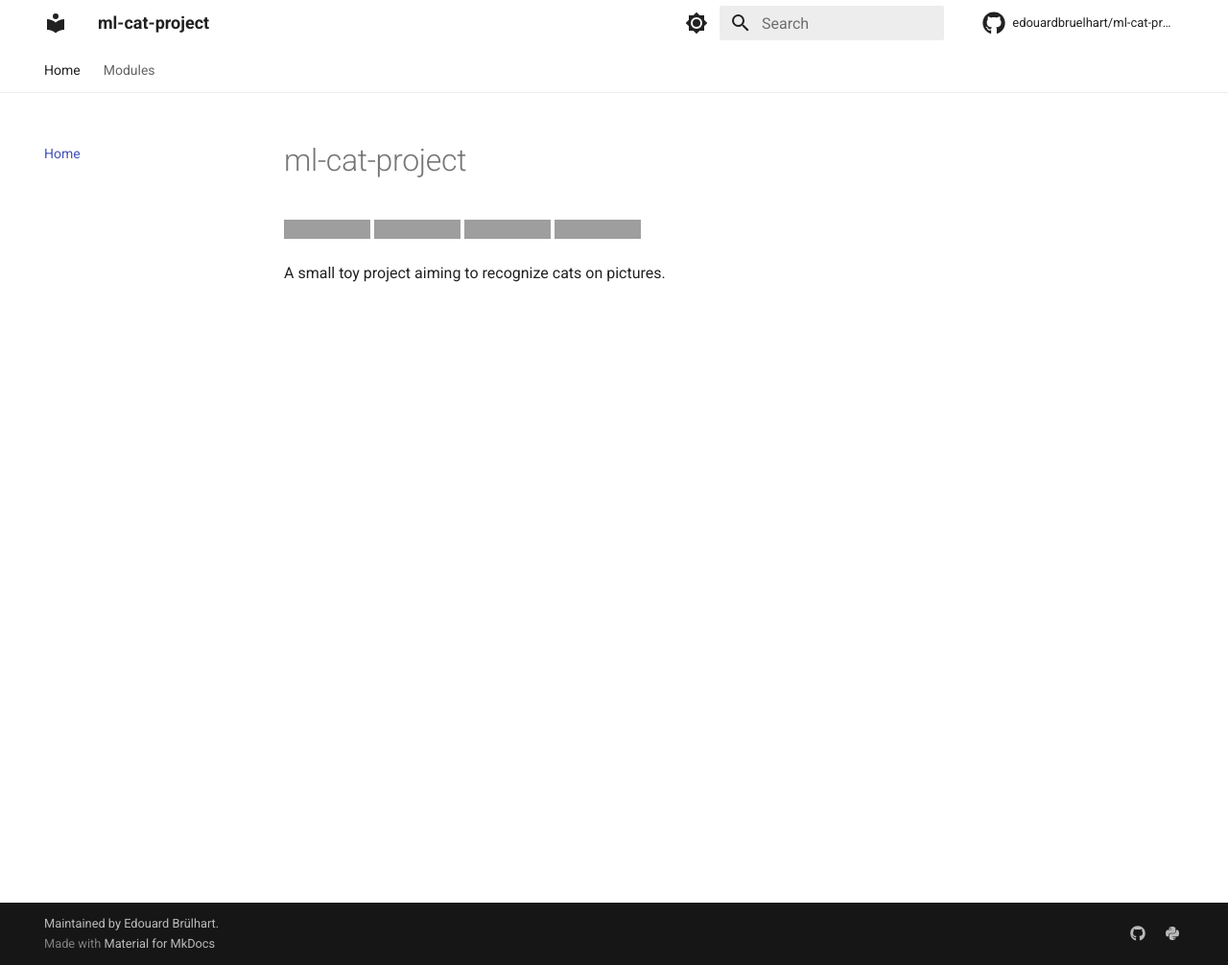
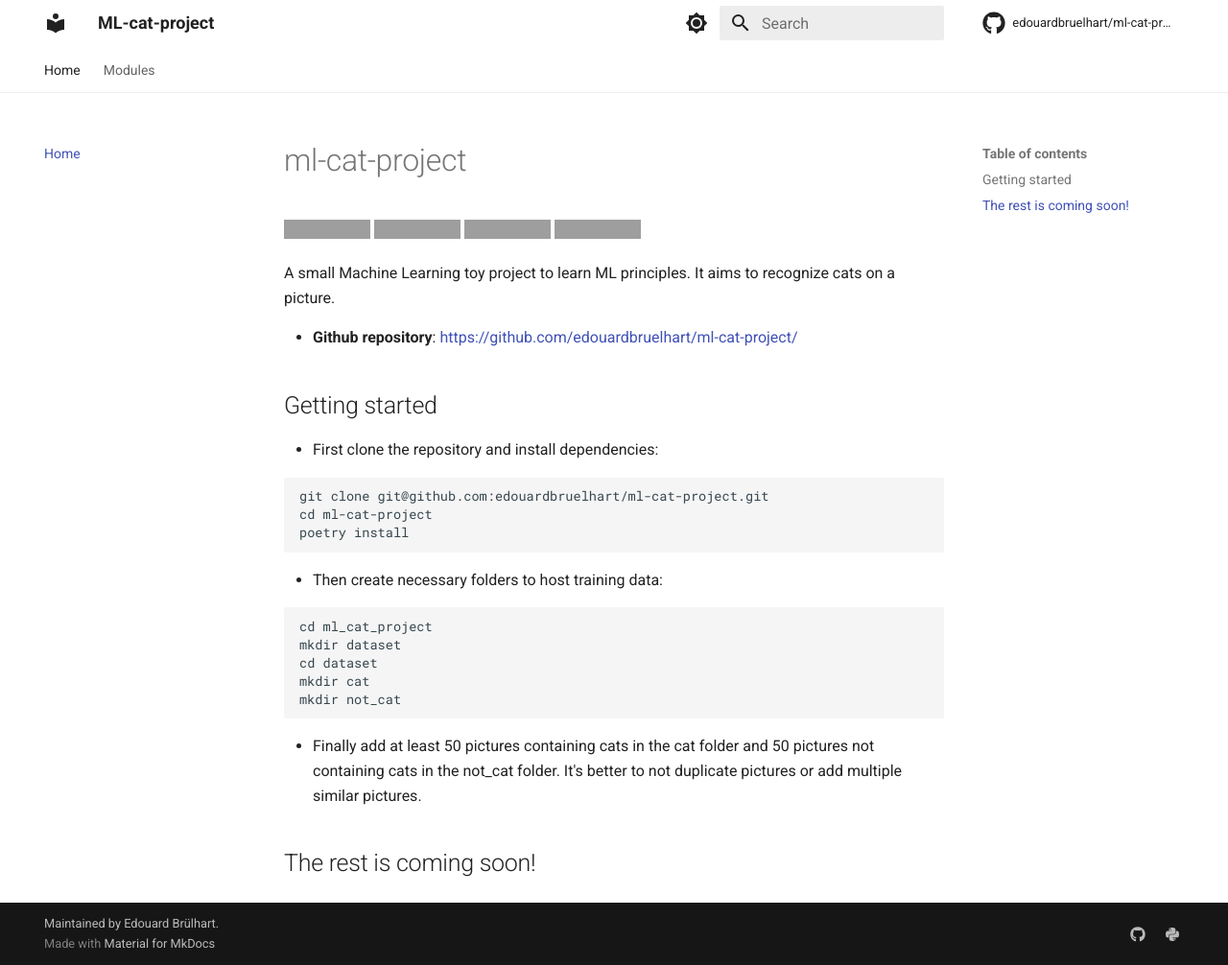
Before and after one commit to edouardbruelhart/ml-cat-project, an MkDocs documentation site: the page built from docs/index.md, in a window 1280 px wide and 1006 px high. Shown: the whole window at 96% size. Built offline with MkDocs 1.6.1 and Material for MkDocs 9.7.7, drawn with Linux system fonts in a browser that asks for light colours; comment, search, counter and statistics services are not loaded; grey boxes are pictures that could not be loaded.

Commit message:
Updated documentation home pagje

````diff
--- a/docs/index.md
+++ b/docs/index.md
@@ -2,7 +2,33 @@
 
 [![Release](https://img.shields.io/github/v/release/edouardbruelhart/ml-cat-project)](https://img.shields.io/github/v/release/edouardbruelhart/ml-cat-project)
 [![Build status](https://img.shields.io/github/actions/workflow/status/edouardbruelhart/ml-cat-project/main.yml?branch=main)](https://github.com/edouardbruelhart/ml-cat-project/actions/workflows/main.yml?query=branch%3Amain)
+[![codecov](https://codecov.io/gh/edouardbruelhart/ml-cat-project/branch/main/graph/badge.svg)](https://codecov.io/gh/edouardbruelhart/ml-cat-project)
 [![Commit activity](https://img.shields.io/github/commit-activity/m/edouardbruelhart/ml-cat-project)](https://img.shields.io/github/commit-activity/m/edouardbruelhart/ml-cat-project)
-[![License](https://img.shields.io/github/license/edouardbruelhart/ml-cat-project)](https://img.shields.io/github/license/edouardbruelhart/ml-cat-project)
 
-A small toy project aiming to recognize cats on pictures.
+A small Machine Learning toy project to learn ML principles. It aims to recognize cats on a picture.
+
+- **Github repository**: <https://github.com/edouardbruelhart/ml-cat-project/>
+
+## Getting started
+
+- First clone the repository and install dependencies:
+
+```bash
+git clone git@github.com:edouardbruelhart/ml-cat-project.git
+cd ml-cat-project
+poetry install
+```
+
+- Then create necessary folders to host training data:
+
+```bash
+cd ml_cat_project
+mkdir dataset
+cd dataset
+mkdir cat
+mkdir not_cat
+```
+
+- Finally add at least 50 pictures containing cats in the cat folder and 50 pictures not containing cats in the not_cat folder. It's better to not duplicate pictures or add multiple similar pictures.
+
+## The rest is coming soon!
--- a/mkdocs.yml
+++ b/mkdocs.yml
@@ -1,4 +1,4 @@
-site_name: ml-cat-project
+site_name: ML-cat-project
 repo_url: https://github.com/edouardbruelhart/ml-cat-project
 site_url: https://edouardbruelhart.github.io/ml-cat-project
 site_description: A small toy project aiming to recognize cats on pictures.
````
